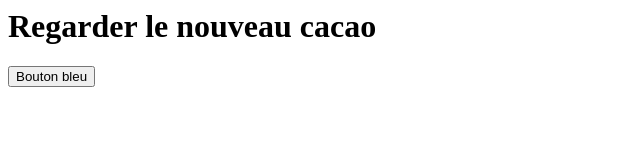
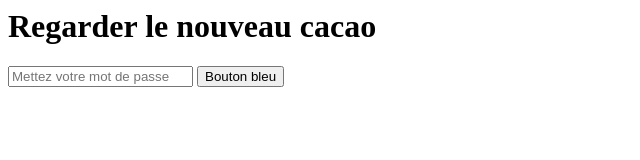
Before and after one commit to xonatis-academy/piment, a plain HTML site: page index.html in a window 1280 px wide. Shown: the whole page, without its empty margins (0-640 px from the left). Drawn offline with Linux system fonts and the light colour scheme.

Commit message:
Adding input

```diff
--- a/index.html
+++ b/index.html
@@ -1,2 +1,3 @@
 <h1>Regarder le nouveau cacao</h1>
+<input type="password" placeholder="Mettez votre mot de passe" />
 <button>Bouton bleu</button>
```
